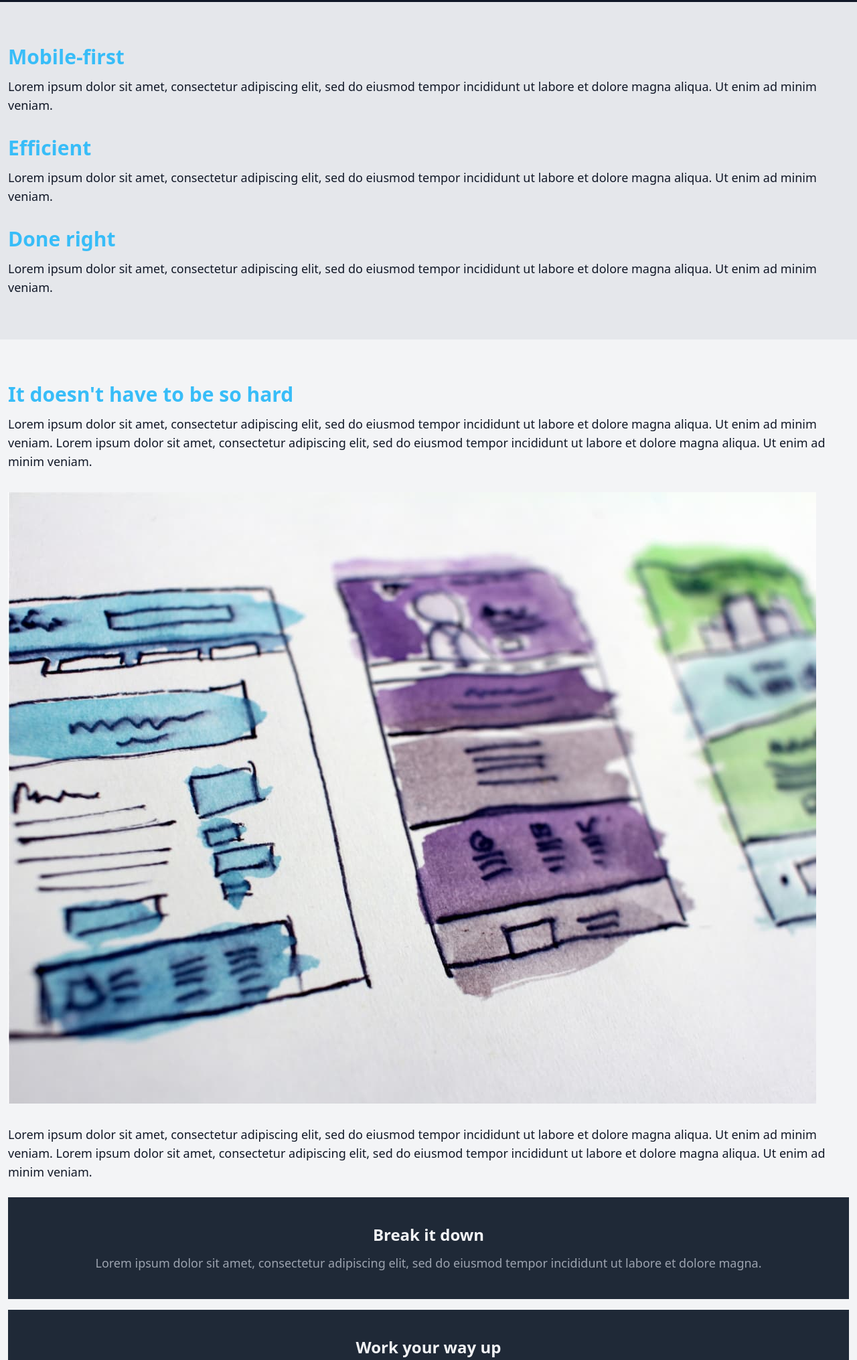
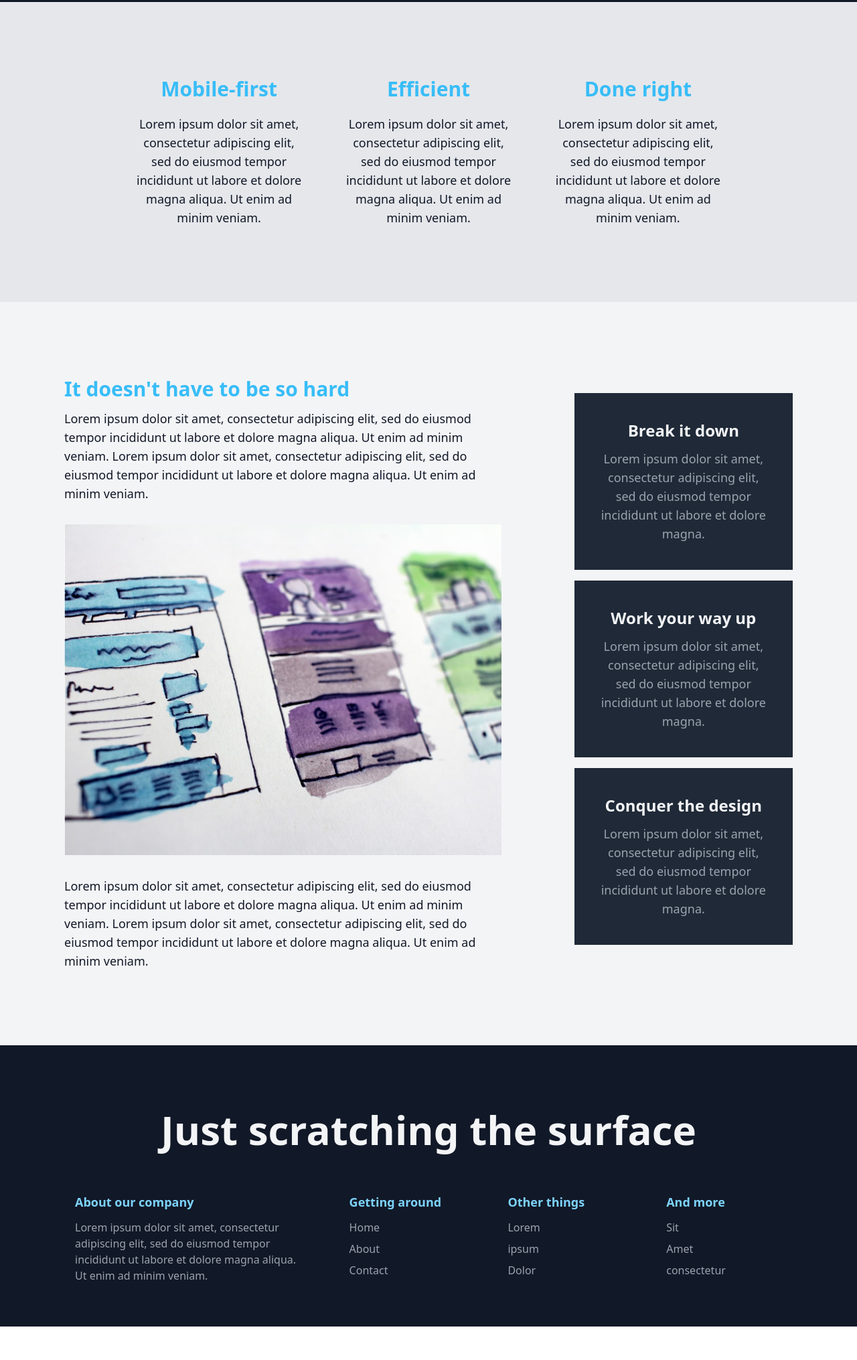
Before and after one commit to aqibrazzza/CRL-with-tailwind, a website built with Vite: page index.html in a window 1280 px wide. Shown: the part 651-2682 px from the top of the page at 67% size. After the commit the page ends 2632 px from the top, so only its background shows below. Built offline with nearby package versions, Linux system fonts and the light colour scheme.

Commit message:
finished with the resonsive design

```diff
--- a/index.html
+++ b/index.html
@@ -8,7 +8,7 @@
 </head>
 <body>
   <header>
-    <nav class="bg-gray-800 flex justify-between px-4 py-3">
+    <nav class="bg-gray-800 flex justify-between px-4 py-3 lg:px-24 2xl:px-40">
       <div class="">
         <img src="./images/logo.svg" alt="logo">
       </div>
@@ -21,60 +21,64 @@
         </ul>
       </div>
   </nav>
-  <div class="bg-gray-900 h-[37.5rem] px-4 flex flex-col justify-center">
-    <h1 class="text-5xl text-sky-300 font-semibold">Responsive layouts <span class="text-gray-100">don't have to be a struggle </span></h1>
-    <p class="text-gray-300 mt-8 text-xl">Lorem ipsum dolor sit amet, consectetur adipiscing elit, sed do eiusmod tempor incididunt ut labore et dolore magna aliqua.</p>
-    <button class="bg-sky-300 rounded-full py-2 px-6 uppercase font-bold text-gray-900 mt-6 w-fit">i want to learn</button>
+  <div class="bg-gray-900 h-[37.5rem] px-4 flex flex-col justify-center lg:px-24 2xl:px-40">
+    <div class="lg:w-4/5 max-w-4xl">
+      <h1 class="text-5xl text-sky-300 font-semibold lg:text-7xl lg:leading-tight">Responsive layouts <span class="text-gray-100">don't have to be a struggle </span></h1>
+      <p class="text-gray-300 mt-6 text-xl max-w-3xl">Lorem ipsum dolor sit amet, consectetur adipiscing elit, sed do eiusmod tempor incididunt ut labore et dolore magna aliqua.</p>
+      <button class="bg-sky-300 rounded-full py-2 px-6 uppercase font-bold text-gray-900 mt-8 w-fit">i want to learn</button>
+    </div>
   </div>
   </header>
 
   <main>
-    <section class="bg-gray-200 px-3 py-16 space-y-8">
+    <section class="bg-gray-200">
+      <div class="px-3 py-16 space-y-8 lg:px-24 lg:flex lg:space-y-0 lg:space-x-16 lg:text-center lg:w-10/12 lg:mx-auto lg:py-28">
         <div>
           <h2 class="text-3xl text-sky-400 font-semibold">Mobile-first</h2>
-        <p class="mt-3 text-gray-900 text-lg">Lorem ipsum dolor sit amet, consectetur adipiscing elit, sed do eiusmod tempor incididunt ut labore et dolore magna aliqua. Ut enim ad minim veniam.</p>
+          <p class="mt-3 text-gray-900 text-lg lg:mx-auto lg:mt-5">Lorem ipsum dolor sit amet, consectetur adipiscing elit, sed do eiusmod tempor incididunt ut labore et dolore magna aliqua. Ut enim ad minim veniam.</p>
         </div>
         <div>
           <h2 class="text-3xl text-sky-400 font-semibold">Efficient</h2>
-        <p class="mt-3 text-gray-900 text-lg">Lorem ipsum dolor sit amet, consectetur adipiscing elit, sed do eiusmod tempor incididunt ut labore et dolore magna aliqua. Ut enim ad minim veniam.</p>
+          <p class="mt-3 text-gray-900 text-lg lg:mx-auto lg:mt-5">Lorem ipsum dolor sit amet, consectetur adipiscing elit, sed do eiusmod tempor incididunt ut labore et dolore magna aliqua. Ut enim ad minim veniam.</p>
         </div>
         <div>
           <h2 class="text-3xl text-sky-400 font-semibold">Done right</h2>
-        <p class="mt-3 text-gray-900 text-lg">Lorem ipsum dolor sit amet, consectetur adipiscing elit, sed do eiusmod tempor incididunt ut labore et dolore magna aliqua. Ut enim ad minim veniam.</p>
+          <p class="mt-3 text-gray-900 text-lg lg:mx-auto lg:mt-5">Lorem ipsum dolor sit amet, consectetur adipiscing elit, sed do eiusmod tempor incididunt ut labore et dolore magna aliqua. Ut enim ad minim veniam.</p>
+        </div>
       </div>
     </section>
 
-    <section class="bg-gray-100 px-3 py-16">
-      <div>
+    <section class="bg-gray-100 px-3 py-16 lg:px-24 lg:py-28 lg:flex lg:justify-between 2xl:px-40">
+      <div class="lg:w-[60%]">
         <h2 class="text-3xl text-sky-400 font-semibold">It doesn't have to be so hard</h2>
         <p class="mt-3 text-gray-900 text-lg">Lorem ipsum dolor sit amet, consectetur adipiscing elit, sed do eiusmod tempor incididunt ut labore et dolore magna aliqua. Ut enim ad minim veniam. Lorem ipsum dolor sit amet, consectetur adipiscing elit, sed do eiusmod tempor incididunt ut labore et dolore magna aliqua. Ut enim ad minim veniam.</p>
         <img class="my-8" src="./images/the-image.jpg" alt="drawing">
         <p class="mt-3 text-gray-900 text-lg">Lorem ipsum dolor sit amet, consectetur adipiscing elit, sed do eiusmod tempor incididunt ut labore et dolore magna aliqua. Ut enim ad minim veniam. Lorem ipsum dolor sit amet, consectetur adipiscing elit, sed do eiusmod tempor incididunt ut labore et dolore magna aliqua. Ut enim ad minim veniam.</p>
       </div>
-      <div class="mt-6">
-        <div class="bg-gray-800 text-gray-400 text-center py-10 px-4">
+      <div class="mt-6 lg:w-[30%]">
+        <div class="bg-gray-800 text-gray-400 text-center py-10 px-4 lg:px-10">
           <h3 class="text-2xl font-semibold text-gray-100">Break it down</h3>
           <p class="mt-3 text-lg">Lorem ipsum dolor sit amet, consectetur adipiscing elit, sed do eiusmod tempor incididunt ut labore et dolore magna.</p>
         </div>
-        <div class="bg-gray-800 text-gray-400 text-center py-10 px-4 mt-4">
+        <div class="bg-gray-800 text-gray-400 text-center py-10 px-4 mt-4 lg:px-10">
           <h3 class="text-2xl font-semibold text-gray-100">Work your way up</h3>
           <p class="mt-3 text-lg">Lorem ipsum dolor sit amet, consectetur adipiscing elit, sed do eiusmod tempor incididunt ut labore et dolore magna.</p>
         </div>
-        <div class="bg-gray-800 text-gray-400 text-center py-10 px-4 mt-4">
+        <div class="bg-gray-800 text-gray-400 text-center py-10 px-4 mt-4 lg:px-10">
           <h3 class="text-2xl font-semibold text-gray-100">Conquer the design</h3>
           <p class="mt-3 text-lg">Lorem ipsum dolor sit amet, consectetur adipiscing elit, sed do eiusmod tempor incididunt ut labore et dolore magna.</p>
         </div>
       </div>
     </section>
 
-    <footer class="bg-gray-900 text-gray-400">
-      <h1 class="px-4 text-2xl font-bold text-center py-14 text-gray-100">Just scratching the surface</h1>
-      <div class="px-4 flex flex-col space-y-8">
-        <div class="">
+    <footer class="bg-gray-900 text-gray-400 py-16 lg:px-24 2xl:px-40 lg:py-16">
+      <h1 class="px-4 text-2xl font-bold text-center py-8 text-gray-100 lg:text-6xl lg:pb-16">Just scratching the surface</h1>
+      <div class="px-4 space-y-8 lg:flex lg:space-x-16 lg:space-y-0">
+        <div class="lg:w-2/5">
           <h3 class="text-lg font-semibold text-sky-300">About our company</h3>
-          <p class="mt-3">Lorem ipsum dolor sit amet, consectetur adipiscing elit, sed do eiusmod tempor incididunt ut labore et dolore magna aliqua. Ut enim ad minim veniam.</p>
+          <p class="mt-3 max-w-sm">Lorem ipsum dolor sit amet, consectetur adipiscing elit, sed do eiusmod tempor incididunt ut labore et dolore magna aliqua. Ut enim ad minim veniam.</p>
         </div>
-        <div>
+        <div class="lg:w-1/5">
           <h3 class="text-lg font-semibold text-sky-300">Getting around</h3>
           <div class="mt-3">
             <ul class="space-y-2">
@@ -84,7 +88,7 @@
             </ul>
           </div>
         </div>
-        <div>
+        <div class="lg:w-1/5">
           <h3 class="text-lg font-semibold text-sky-300">Other things</h3>
           <div class="mt-3">
             <ul class="space-y-2">
@@ -94,7 +98,7 @@
             </ul>
           </div>
         </div>
-        <div>
+        <div class="lg:w-1/5">
           <h3 class="text-lg font-semibold text-sky-300">And more</h3>
           <div class="mt-3">
             <ul class="space-y-2">
```
Lines whose indentation alone changed are shown as unchanged.
